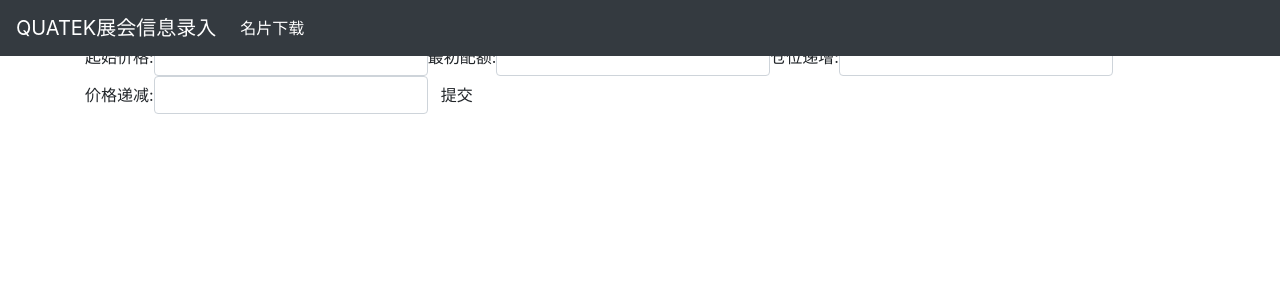
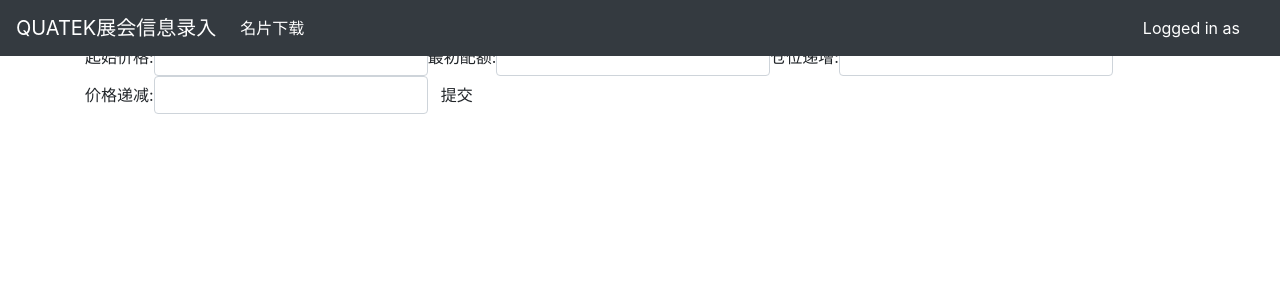
Before and after one commit to 13923858795/spi_card, a Python web app: template app/templates/plan/create.html in a window 1280 px wide. Shown: the top 300 px of the page. Run offline with Jinja, Linux system fonts and the light colour scheme; the template is opened without the code that fills it, so the values that code supplies are empty; some libraries are stand-ins or nearby versions.

Commit message:
增加登出   增加异常处理

```diff
--- a/app/templates/nav.html
+++ b/app/templates/nav.html
@@ -27,5 +27,18 @@
       </li>
 
     </ul>
+
+          <ul class="navbar-nav my-auto">
+      <li class="nav-item active">
+        <a class="nav-link" href="{{ url_for('user.members') }}">Logged in as {{ current_user.username }}</a>
+      </li>
+      <li class="nav-item">
+        <a class="nav-link" href="{{ url_for('public.logout') }}">
+          <i class="fa fa-sign-out"></i>
+        </a>
+      </li>
+    </ul>
+
+
   </div><!-- /.navbar-collapse -->
 </nav>
--- a/app/view/public.py
+++ b/app/view/public.py
@@ -57,8 +57,12 @@
             lang = 'english'
         elif current_user.office == '台北':
             lang = 'ft'
+        else:
+            lang = 'zh'
     else:
         lang = 'zh'
+
+
     response = make_response(render_template("public/home.html", form=form))
     response.set_cookie('lang', lang)
     return response
```
Also changed, not shown: func_image.py (+6 -14 lines).
